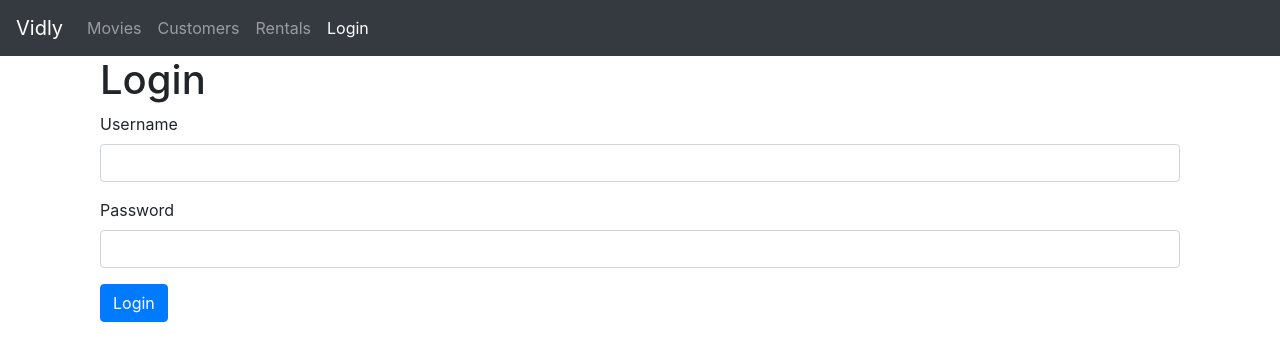
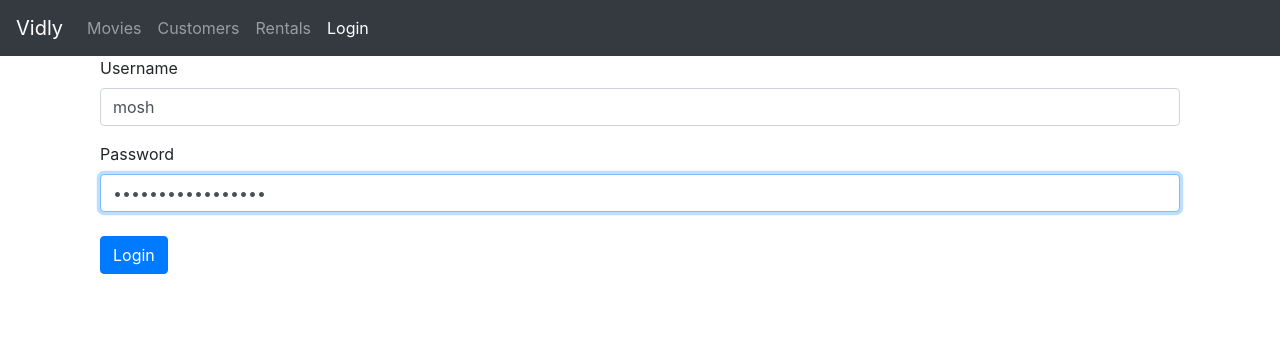
Before and after one commit to lfzarazuaa/vidly-003, a React (Create React App) app: page /login in a window 1280 px wide. Shown: the top 360 px of the page. Built offline with nearby package versions, Linux system fonts and the light colour scheme.

Commit message:
Basic form validation.

```diff
--- /dev/null
+++ b/src/components/common/inputText.jsx
@@ -0,0 +1,20 @@
+const Input = (props) => {
+	const { name, value, label, type, error, OnChangeInput } = props;
+	return (
+		<div className="form-group">
+			<label htmlFor={name}>{label}</label>
+			<input
+				name={name}
+				value={value}
+				onChange={(e) => OnChangeInput(e)}
+				id={name}
+				type={type}
+				className="form-control"
+				autoFocus
+			/>
+			{error && <div className="mt-2 alert alert-danger">{error}</div>}
+		</div>
+	);
+};
+
+export default Input;
--- a/src/pages/login/loginForm.jsx
+++ b/src/pages/login/loginForm.jsx
@@ -1,42 +1,91 @@
 import React, { Component } from "react";
-
+import Input from "./../../components/common/inputText";
 class LoginForm extends Component {
 	constructor(props) {
 		super(props);
+		this.componentsProps = {
+			username: {
+				name: "username",
+				label: "Username",
+				type: "text",
+			},
+			password: {
+				name: "password",
+				label: "Password",
+				type: "password",
+			},
+		};
+		const { username, password } = this.componentsProps;
 		this.state = {
-			account: { username: "mosh", password: "myS3cretPasSw0r0d" },
+			account: {
+				[username.name]: "mosh",
+				[password.name]: "myS3cretPasSw0r0d",
+			},
+			errors: {},
 		};
-		this.username = React.createRef();
 	}
+
+	validate = () => {
+		const errors = {};
+		const { account } = this.state;
+		if (account.username.trim() === "")
+			errors.username = "Username is required.";
+		if (account.password.trim() === "")
+			errors.password = "Password is required.";
+		return errors;
+	};
+
+	validateProperty = (input) => {
+		if (input.name === "username") {
+			if (input.value.trim() === "") return "Username required.";
+		}
+		if (input.name === "password") {
+			if (input.value.trim() === "") return "Password required.";
+		}
+		return null;
+	};
 
 	handleOnLogin = (e) => {
 		e.preventDefault();
-		console.log(e);
-		console.log("submited");
-		const username = this.username.current.value;
-		console.log(username);
+		const errors = this.validate();
+		this.setState({ errors });
+	};
+
+	handleOnChangeInput = ({ target: input }) => {
+		const { errors } = this.state;
+		const errorMessage = this.validateProperty(input);
+		if (errorMessage) errors[input.name] = errorMessage;
+		else delete errors[input.name];
+		const { account } = this.state;
+		console.log(input.value);
+		account[input.name] = input.value;
+		this.setState({ account, errors });
 	};
 
 	render() {
-		const { handleOnLogin } = this;
+		const { handleOnLogin, handleOnChangeInput, state, componentsProps } = this;
+		const { account, errors } = state;
+		const { username, password } = componentsProps;
 		return (
 			<div className="container">
-				<h1>Login</h1>
 				<form onSubmit={(e) => handleOnLogin(e)}>
-					<div className="form-group">
-						<label htmlFor="username">Username</label>
-						<input id="username" type="text" className="form-control" />
-					</div>
-					<div className="form-group">
-						<label htmlFor="password">Password</label>
-						<input
-							ref={this.username}
-							id="password"
-							type="text"
-							className="form-control"
-						/>
-					</div>
-					<button type="submit" className="btn btn-primary">
+					<Input
+						name={username.name}
+						value={account.username}
+						label={username.label}
+						type={username.type}
+						error={errors.username}
+						OnChangeInput={(e) => handleOnChangeInput(e)}
+					/>
+					<Input
+						name={password.name}
+						value={account.password}
+						label={password.label}
+						type={password.type}
+						error={errors.password}
+						OnChangeInput={(e) => handleOnChangeInput(e)}
+					/>
+					<button type="submit" className="btn btn-primary mt-2">
 						Login
 					</button>
 				</form>
```
